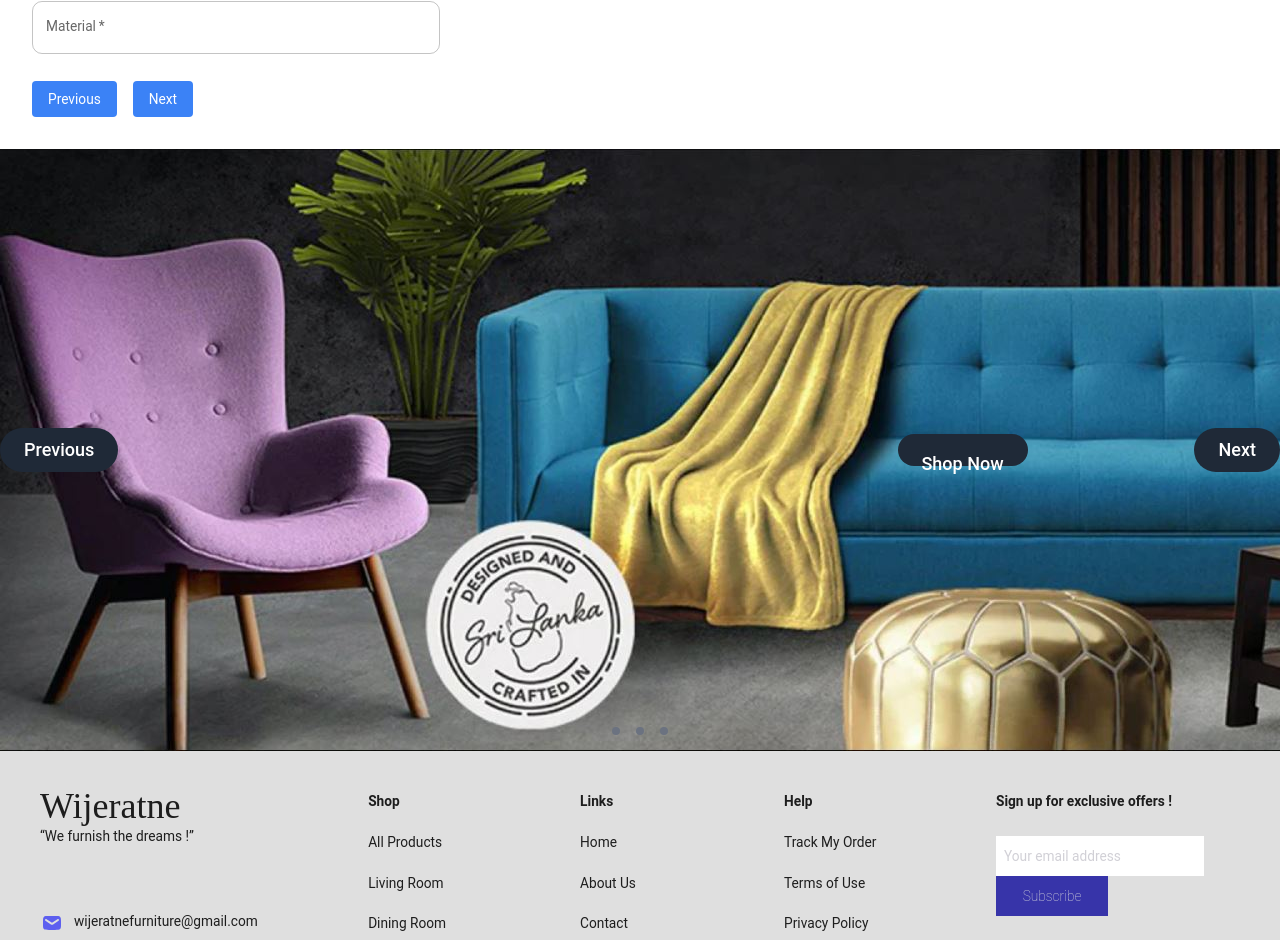
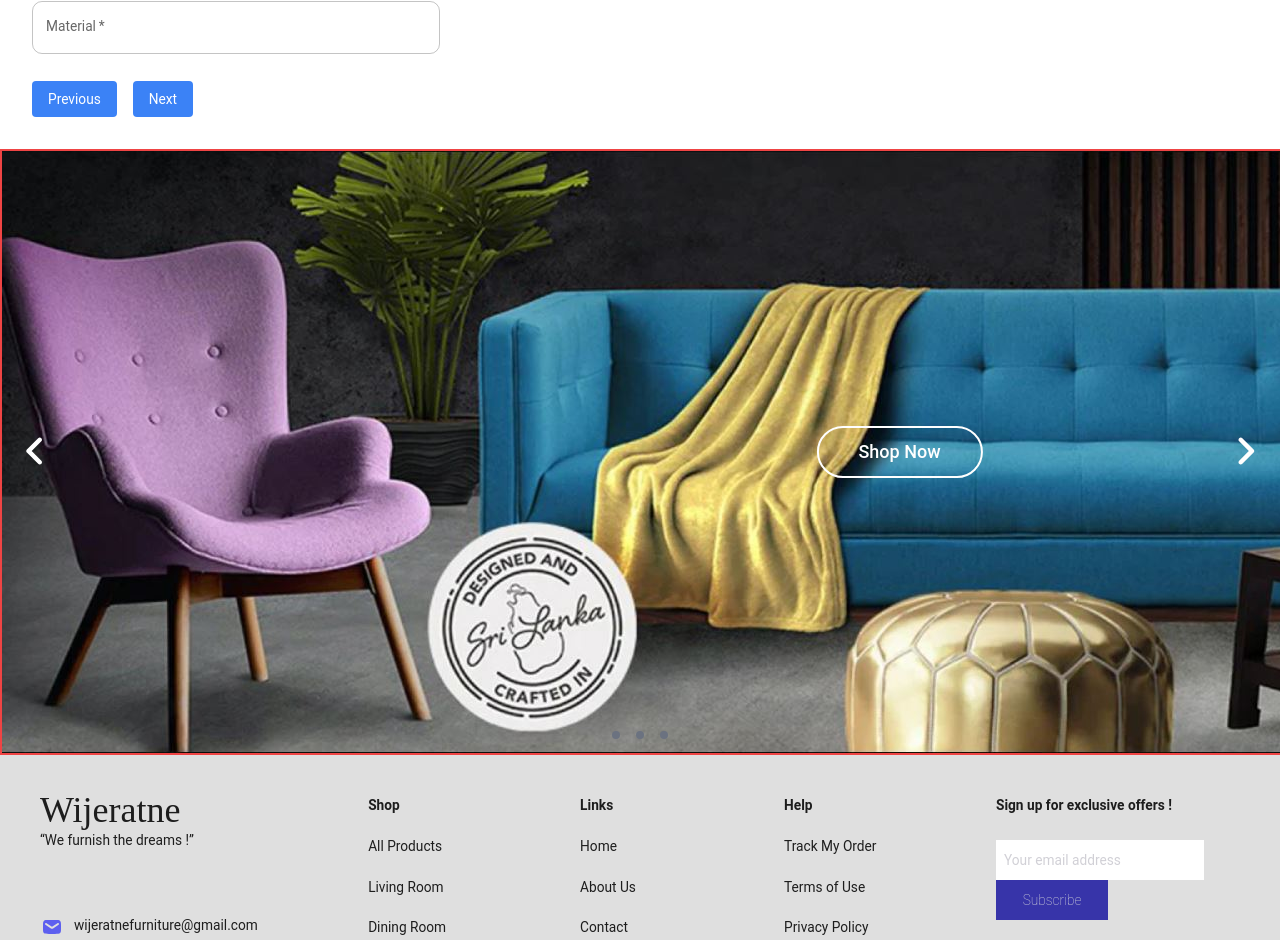
Before and after one commit to AkalankaNayanajith/Wijeratne_Furniture, a React (Create React App) app: page /customizedorders in a window 1280 px wide. Shown: the part 3894-4834 px from the top of the page. Built offline with nearby package versions, Linux system fonts and the light colour scheme; what tw-elements would draw is missing.

Commit message:
Home slider still not working

```diff
--- a/src/Components/Slider/HomeSlider.jsx
+++ b/src/Components/Slider/HomeSlider.jsx
@@ -1,9 +1,11 @@
+import { faAngleLeft, faAngleRight, faAngleUp } from "@fortawesome/free-solid-svg-icons";
+import { FontAwesomeIcon } from "@fortawesome/react-fontawesome";
 import { useState } from "react";
 
 const slides = [
   { id: 1, image: "../Images/Hero_1.jpg", alt: "Slide 1" },
-  { id: 2, image: "../Images/Hero_1.jpg", alt: "Slide 2" },
-  { id: 3, image: "../Images/Hero_1.jpg", alt: "Slide 3" },
+  { id: 2, image: "../Images/Hero_2.jpg", alt: "Slide 2" },
+  { id: 3, image: "../Images/Hero_4.jpg", alt: "Slide 3" },
 ];
 
 function HomeSlider() {
@@ -20,18 +22,16 @@ function HomeSlider() {
   return (
     <div className="relative">
       <div className="overflow-hidden w-full">
-        <div className="relative flex transition-all duration-100 ease-in-out">
+        <div className="relative flex transition-all duration-100 ease-in-out ">
           {slides.map((slide, index) => (
-            <div
-              key={slide.id}
-              className={`w-1200 h-500 flex-shrink-0 transition-transform duration-500 ease-in-out ${
-                index === currentSlide ? "translate-x-0" : "translate-x-full"
-              }`}
-            >
+            <div key={slide.id}
+              className={`w-1200 h-500 flex-shrink-0 transition-transform duration-500 ease-in-out relative border-2 border-red-500 ${
+                index === currentSlide ? "translate-x-0" : "translate-x-full" }`}>
               <img src={slide.image} alt={slide.alt} className="object-cover w-full h-full" />
-              <button className="bg-gray-800 hover:bg-gray-700 text-white text-lg font-medium absolute inset-y-1/2 transform -translate-y-1/2 left-1/2 px-6 py-4 rounded-full">
+              <button className=" text-white text-lg font-medium absolute inset-y-1/2 transform -translate-y-1/2 -translate-x-1/2 left-1/2 px-10 py-6 rounded-full border-2 border-white items-center flex hover:scale-105 hover:border-4">
                 Shop Now
               </button>
+
             </div>
           ))}
         </div>
@@ -50,13 +50,13 @@ function HomeSlider() {
         </div>
       </div>
       <div className="absolute top-1/2 left-0 transform -translate-y-1/2">
-        <button className="bg-gray-800 hover:bg-gray-700 text-white text-lg font-medium px-6 py-2 rounded-full" onClick={prevSlide}>
-          Previous
+      <button className=" text-white text-4xl font-medium px-6 py-2 rounded-full" onClick={prevSlide}>
+        <FontAwesomeIcon icon={faAngleLeft} className='fill-white' > </FontAwesomeIcon>
         </button>
       </div>
       <div className="absolute top-1/2 right-0 transform -translate-y-1/2">
-        <button className="bg-gray-800 hover:bg-gray-700 text-white text-lg font-medium px-6 py-2 rounded-full" onClick={nextSlide}>
-          Next
+        <button className=" text-white text-4xl font-medium px-6 py-2 rounded-full" onClick={nextSlide}>
+        <FontAwesomeIcon icon={faAngleRight} className='fill-white' > </FontAwesomeIcon>
         </button>
       </div>
     </div>
```
